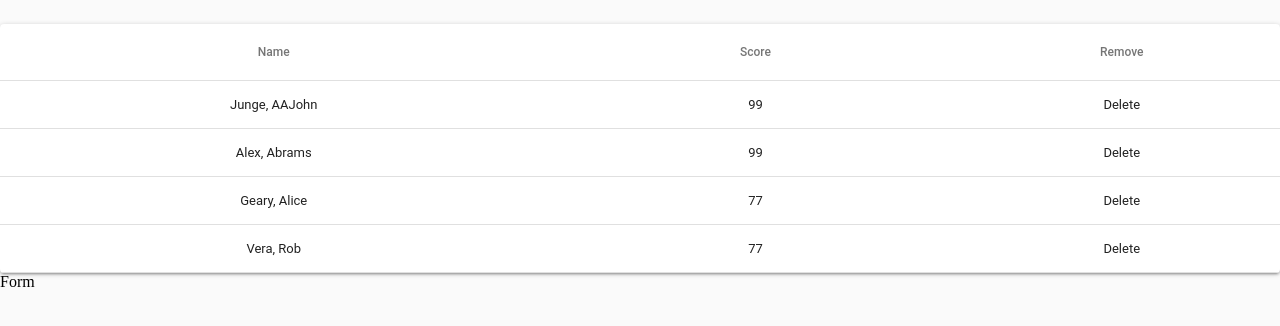
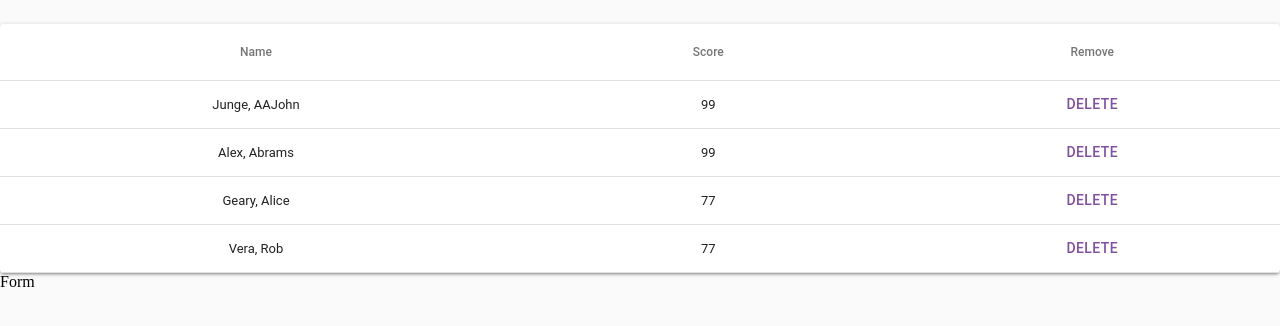
Before and after one commit to Antibioticvz/pga, a React (Create React App) app: page / in a window 1280 px wide. Shown: the top 326 px of the page. Built offline with nearby package versions, Linux system fonts and the light colour scheme.

Commit message:
added delPlayer fn

```diff
--- a/src/App.jsx
+++ b/src/App.jsx
@@ -1,13 +1,29 @@
-import React, { useEffect, useCallback, useContext } from 'react'
+import React, { useCallback, useState } from 'react'
 
 import Table from './components/Table'
 import Form from './components/Form'
 
-const App = () => (
+const App = () => {
+  const [players, setPlayers] = useState([
+    { firstName: 'Alex', lastName: 'Abrams', score: 99 },
+    { firstName: 'Junge', lastName: 'AAJohn', score: 99 },
+    { firstName: 'Vera', lastName: 'Rob', score: 77 },
+    { firstName: 'Geary', lastName: 'Alice', score: 77 },
+  ])
+
+  const delPlayer = (firstName, lastName) => {
+    const filteredPlayers = players.filter(player => player.firstName !== firstName && player.lastName !== lastName)
+    setPlayers(filteredPlayers)
+  }
+
+  const addPlayer = (firstName, lastName, score) => setPlayers([...players, { firstName, lastName, score }])
+
+  return (
     <>
-      <Table />
-      <Form />
+      <Table rows={players} delPlayer={delPlayer} />
+      <Form addPlayer={addPlayer} />
     </>
   )
+}
 
 export default App
--- a/src/components/Table/table.jsx
+++ b/src/components/Table/table.jsx
@@ -1,3 +1,4 @@
+/* eslint-disable no-nested-ternary */
 import React from 'react'
 import PropTypes from 'prop-types'
 import { withStyles } from '@material-ui/core/styles'
@@ -7,6 +8,7 @@ import TableCell from '@material-ui/core/TableCell'
 import TableHead from '@material-ui/core/TableHead'
 import TableRow from '@material-ui/core/TableRow'
 import Paper from '@material-ui/core/Paper'
+import Button from '@material-ui/core/Button'
 
 const styles = theme => ({
   root: {
@@ -20,15 +22,8 @@ const styles = theme => ({
 })
 
 
-const rows = [
-  { firstName: 'Alex', lastName: 'Abrams', score: 99 },
-  { firstName: 'Junge', lastName: 'AAJohn', score: 99 },
-  { firstName: 'Vera', lastName: 'Rob', score: 77 },
-  { firstName: 'Geary', lastName: 'Alice', score: 77 },
-]
-
-function SimpleTable(props) {
-  const { classes } = props
+const SimpleTable = (props) => {
+  const { classes, delPlayer, rows } = props
 
   const sortedData = [...rows].sort((a, b) => (
     (a.score < b.score) ? 1 : (a.score === b.score) ? ((a.lastName > b.lastName) ? 1 : -1) : -1))
@@ -48,7 +43,11 @@ function SimpleTable(props) {
             <TableRow key={i}>
               <TableCell align="center">{`${row.firstName}, ${row.lastName}`}</TableCell>
               <TableCell align="center">{row.score}</TableCell>
-              <TableCell align="center">Delete</TableCell>
+              <TableCell align="center">
+                <Button variant="text" color="primary" onClick={() => delPlayer(row.firstName, row.lastName)}>
+                  Delete
+                </Button>
+              </TableCell>
             </TableRow>
           ))}
         </TableBody>
@@ -58,7 +57,14 @@ function SimpleTable(props) {
 }
 
 SimpleTable.propTypes = {
-  // classes: PropTypes.object.isRequired,
+  // eslint-disable-next-line react/forbid-prop-types
+  classes: PropTypes.object.isRequired,
+  rows: PropTypes.arrayOf(PropTypes.shape({
+    firstName: PropTypes.string.isRequired,
+    lastName: PropTypes.string.isRequired,
+    score: PropTypes.number.isRequired,
+  }).isRequired).isRequired,
+  delPlayer: PropTypes.func.isRequired,
 }
 
 export default withStyles(styles)(SimpleTable)
```
